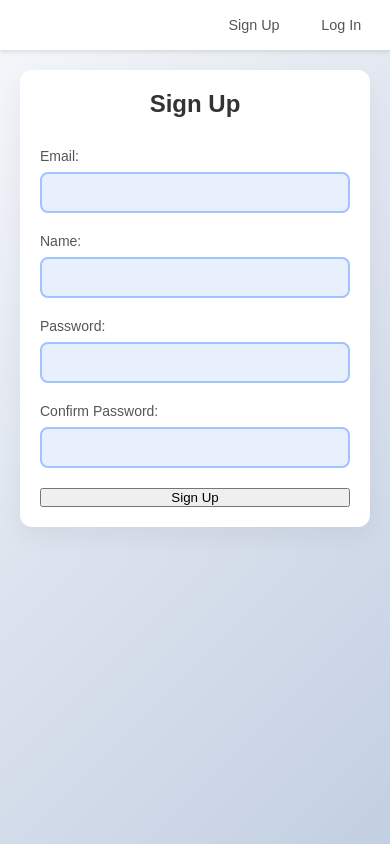
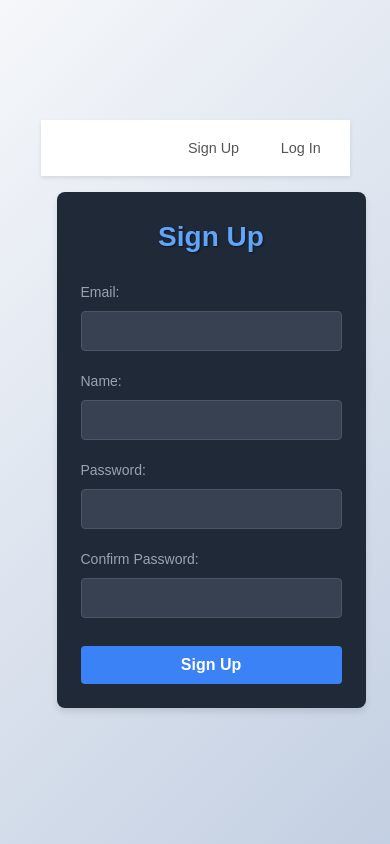
Before and after one commit to Ajodo-Godson/Hierarchical-To-Do-List, a React (Create React App) app in the folder frontend/: page /signup in a window 390 px wide. Built offline with nearby package versions, Linux system fonts and the light colour scheme.

Commit message:
more ui designs

```diff
--- a/frontend/src/App.css
+++ b/frontend/src/App.css
@@ -86,7 +86,7 @@ h1 {
   }
 
   nav a {
-    padding: 0.4rem 0.8rem;
+    padding: 0.2rem 0.8rem;
     font-size: 0.9rem;
   }
 
--- a/frontend/src/App.js
+++ b/frontend/src/App.js
@@ -1,24 +1,49 @@
 import React from 'react';
-import { BrowserRouter as Router, Route, Routes, Link } from 'react-router-dom';
+import { BrowserRouter as Router, Route, Routes, Link, useLocation, useNavigate } from 'react-router-dom';
 import Signup from './components/Signup';
 import Login from './components/Login';
 import Dashboard from './components/Dashboard';
 import './App.css';
 
+const Navigation = () => {
+  const location = useLocation();
+  const navigate = useNavigate();
+
+  const handleLogout = () => {
+    localStorage.removeItem('token');
+    navigate('/login');
+  };
+
+  return (
+    <nav>
+      <ul>
+        {location.pathname === '/dashboard' ? (
+          <li><button onClick={handleLogout}>Log Out</button></li>
+        ) : (
+          location.pathname === '/' ? (
+            <>
+              <li>Do you have an account? <Link to="/login">Log In</Link> or <Link to="/signup">Sign Up</Link></li>
+            </>
+          ) : (
+            <>
+              <li><Link to="/signup">Sign Up</Link></li>
+              <li><Link to="/login">Log In</Link></li>
+            </>
+          )
+        )}
+      </ul>
+    </nav>
+  );
+};
+
 const App = () => {
   return (
     <Router>
-      <nav>
-        <ul>
-          <li><Link to="/signup">Sign Up</Link></li>
-          <li><Link to="/login">Log In</Link></li>
-        </ul>
-      </nav>
-
+      <Navigation />
       <Routes>
         <Route path="/signup" element={<Signup />} />
         <Route path="/login" element={<Login />} />
-        <Route path='dashboard' element={<Dashboard />} />
+        <Route path='/dashboard' element={<Dashboard />} />
         <Route path="/" element={<h1>Welcome to the App!</h1>} />
       </Routes>
     </Router>
--- a/frontend/src/styles/auth.css
+++ b/frontend/src/styles/auth.css
@@ -1,164 +1,140 @@
+/* Dark theme auth styling */
+body {
+    font-family: 'Arial', sans-serif;
+    background-color: #111827;
+    color: #e5e7eb;
+    line-height: 1.5;
+    margin: 0;
+    padding: 0;
+    display: flex;
+    justify-content: center;
+    align-items: center;
+    min-height: 100vh;
+}
+
 .auth-container {
+    background-color: #1f2937;
+    border-radius: 8px;
+    padding: 2rem;
+    box-shadow: 0 4px 6px rgba(0, 0, 0, 0.1);
+    width: 100%;
     max-width: 400px;
-    margin: 50px auto;
-    padding: 40px;
-    border-radius: 16px;
-    box-shadow: 0 10px 25px rgba(0, 0, 0, 0.05);
-    background-color: #ffffff;
-    font-family: 'Poppins', sans-serif;
 }
 
 .auth-container h2 {
+    color: #60a5fa;
     text-align: center;
-    margin-bottom: 30px;
-    color: #333333;
-    font-size: 28px;
+    margin-bottom: 1.5rem;
+    font-size: 1.75rem;
     font-weight: 600;
 }
 
-.auth-container p.error {
-    text-align: center;
-    margin: 10px 0;
-    padding: 10px;
-    color: #d9534f;
-    background-color: #f8d7da;
-    border-radius: 4px;
-    font-size: 14px;
+form {
+    display: flex;
+    flex-direction: column;
+    gap: 1.25rem;
 }
 
-.auth-container form {
+form div {
     display: flex;
     flex-direction: column;
-    gap: 20px;
 }
 
-.form-group {
-    position: relative;
+label {
+    margin-bottom: 0.5rem;
+    font-size: 0.875rem;
+    color: #9ca3af;
+    font-weight: 500;
 }
 
-.auth-container label {
-    display: block;
-    margin-bottom: 8px;
-    color: #555555;
-    font-weight: 500;
-    font-size: 14px;
+input {
+    padding: 0.75rem;
+    border: 1px solid #4b5563;
+    border-radius: 4px;
+    background-color: #374151;
+    color: #e5e7eb;
+    font-size: 1rem;
+    transition: border-color 0.3s ease, box-shadow 0.3s ease;
 }
 
-.auth-container input {
-    width: 100%;
-    padding: 12px 16px;
-    border: 2px solid #a1c4fd;
-    border-radius: 8px;
-    font-size: 16px;
-    transition: all 0.3s ease;
-    background-color: #e8f0fe;
-    color: #333333;
+input:focus {
+    outline: none;
+    border-color: #60a5fa;
+    box-shadow: 0 0 0 2px rgba(96, 165, 250, 0.2);
 }
 
-.auth-container input::placeholder {
-    color: #999999;
+button {
+    padding: 0.75rem;
+    background-color: #3b82f6;
+    color: #ffffff;
+    border: none;
+    border-radius: 4px;
+    font-size: 1rem;
+    font-weight: 600;
+    cursor: pointer;
+    transition: background-color 0.3s ease;
+    margin-top: 0.5rem;
 }
 
-.auth-container input:focus {
-    border-color: #ff7f50;
-    background-color: #ffffff;
-    outline: none;
-    box-shadow: 0 0 0 3px rgba(255, 127, 80, 0.2);
+button:hover {
+    background-color: #2563eb;
 }
 
-.auth-button {
-    padding: 14px;
-    background: linear-gradient(45deg, #ff7f50, #feb47b);
-    color: #ffffff;
-    border: none;
-    border-radius: 8px;
-    font-size: 16px;
-    font-weight: 600;
-    cursor: pointer;
-    transition: all 0.3s ease;
-    margin-top: 10px;
+button:active {
+    transform: translateY(1px);
 }
 
-.auth-button:hover {
-    background: linear-gradient(45deg, #feb47b, #ff7f50);
-    transform: translateY(-2px);
-    box-shadow: 0 4px 6px rgba(0, 0, 0, 0.1);
+p {
+    text-align: center;
+    margin-top: 1rem;
+    padding: 0.75rem;
+    border-radius: 4px;
+    font-size: 0.875rem;
+    font-weight: 500;
 }
 
-.auth-button:active {
-    transform: translateY(0);
-    box-shadow: none;
+/* Success message */
+p:not([style*="color: #ef4444"]) {
+    background-color: #065f46;
+    color: #d1fae5;
 }
 
-.auth-links {
-    margin-top: 20px;
-    text-align: center;
+/* Error message */
+p[style*="color: #ef4444"] {
+    background-color: #7f1d1d;
+    color: #fecaca;
 }
 
-.auth-link {
-    color: #ff7f50;
-    text-decoration: none;
-    font-size: 14px;
-    font-weight: 500;
-    padding: 5px 10px;
-    border-radius: 4px;
-    transition: all 0.3s ease;
+/* Animation for form appearance */
+@keyframes fadeIn {
+    from {
+        opacity: 0;
+        transform: translateY(-20px);
+    }
+
+    to {
+        opacity: 1;
+        transform: translateY(0);
+    }
 }
 
-.auth-link:hover {
-    color: #ffffff;
-    background-color: #ff7f50;
+.auth-container {
+    animation: fadeIn 0.5s ease-out;
 }
 
-.divider {
-    margin: 20px 0;
-    text-align: center;
-    position: relative;
-}
-
-.divider::before,
-.divider::after {
-    content: "";
-    position: absolute;
-    top: 50%;
-    width: 45%;
-    height: 1px;
-    background-color: #e2e8f0;
-}
-
-.divider::before {
-    left: 0;
-}
-
-.divider::after {
-    right: 0;
-}
-
-.divider-text {
-    background-color: white;
-    padding: 0 10px;
-    color: #718096;
-    font-size: 14px;
-}
-
-@media (max-width: 500px) {
+/* Responsive adjustments */
+@media (max-width: 480px) {
     .auth-container {
-        margin: 20px;
-        padding: 20px;
-        border-radius: 12px;
+        padding: 1.5rem;
+        margin: 1rem;
     }
 
-    .auth-container h2 {
-        font-size: 24px;
+    input,
+    button {
+        padding: 0.625rem;
     }
 
-    .auth-button {
-        padding: 12px;
-        font-size: 15px;
-    }
-
-    .auth-container input {
-        padding: 10px 14px;
-        font-size: 15px;
+    h2 {
+        font-size: 1.5rem;
     }
 }
--- a/frontend/src/styles/dashboard.css
+++ b/frontend/src/styles/dashboard.css
@@ -1,220 +1,239 @@
-/* Modern Dashboard Styling */
+/* Dark Modern Dashboard Styling */
+body {
+    font-family: 'Arial', sans-serif;
+    background-color: #111827;
+    color: #e5e7eb;
+    line-height: 1.5;
+}
+
 .dashboard-container {
-    max-width: 1400px;
+    max-width: 1200px;
     margin: 0 auto;
     padding: 2rem;
-    background-color: #f8fafc;
-    min-height: 100vh;
 }
 
 h2 {
     font-size: 2rem;
-    font-weight: 600;
-    color: #1e293b;
-    margin-bottom: 2rem;
+    font-weight: 700;
+    color: #f3f4f6;
+    margin-bottom: 1.5rem;
     text-align: center;
+    text-shadow: 1px 1px 2px rgba(0, 0, 0, 0.5);
 }
 
 .add-list {
-    margin-bottom: 2rem;
     display: flex;
     gap: 1rem;
-    max-width: 600px;
-    margin-inline: auto;
+    margin-bottom: 2rem;
 }
 
 .add-list input {
     flex: 1;
-    padding: 0.75rem 1rem;
-    border: 1px solid #e2e8f0;
-    border-radius: 0.5rem;
-    background-color: white;
-    font-size: 0.875rem;
-    transition: border-color 0.2s, box-shadow 0.2s;
+    padding: 0.75rem;
+    border: 1px solid #4b5563;
+    border-radius: 0.375rem;
+    font-size: 1rem;
+    background-color: #1f2937;
+    color: #e5e7eb;
 }
 
 .add-list input:focus {
     outline: none;
     border-color: #60a5fa;
-    box-shadow: 0 0 0 3px rgba(96, 165, 250, 0.2);
+    box-shadow: 0 0 0 3px rgba(96, 165, 250, 0.3);
+}
+
+.add-list button,
+.item-actions button {
+    padding: 0.75rem 1rem;
+    background-color: #3b82f6;
+    color: #f3f4f6;
+    border: none;
+    border-radius: 0.375rem;
+    font-size: 1rem;
+    font-weight: 600;
+    cursor: pointer;
+    transition: background-color 0.2s;
+}
+
+.add-list button:hover,
+.item-actions button:hover {
+    background-color: #2563eb;
 }
 
 .todo-lists {
     display: grid;
-    grid-template-columns: repeat(auto-fit, minmax(350px, 1fr));
+    grid-template-columns: repeat(auto-fit, minmax(300px, 1fr));
     gap: 1.5rem;
-    align-items: start;
 }
 
 .todo-list {
-    background: white;
-    border-radius: 0.75rem;
-    box-shadow: 0 1px 3px rgba(0, 0, 0, 0.1);
-    padding: 1.5rem;
-    display: flex;
-    flex-direction: column;
-    gap: 1rem;
+    background-color: #1f2937;
+    border-radius: 0.5rem;
+    box-shadow: 0 1px 3px 0 rgba(0, 0, 0, 0.1), 0 1px 2px 0 rgba(0, 0, 0, 0.06);
+    overflow: hidden;
 }
 
-.todo-list h3 {
+.list-header {
+    display: flex;
+    justify-content: space-between;
+    align-items: center;
+    padding: 1rem;
+    background-color: #374151;
+    border-bottom: 1px solid #4b5563;
+}
+
+.list-header h3 {
     font-size: 1.25rem;
     font-weight: 600;
-    color: #1e293b;
-    padding-bottom: 0.75rem;
-    border-bottom: 2px solid #e2e8f0;
-    margin-bottom: 0.5rem;
+    color: #e5e7eb;
+    margin: 0;
+}
+
+.list-header button {
+    padding: 0.5rem 0.75rem;
+    background-color: #ef4444;
+    color: #f3f4f6;
+    border: none;
+    border-radius: 0.25rem;
+    font-size: 0.875rem;
+    cursor: pointer;
+    transition: background-color 0.2s;
+}
+
+.list-header button:hover {
+    background-color: #dc2626;
 }
 
 .todo-items {
     list-style: none;
-    padding: 0;
+    padding: 1rem;
     margin: 0;
-    display: flex;
-    flex-direction: column;
-    gap: 0.75rem;
 }
 
 .todo-item {
-    background: white;
-    border: 1px solid #e2e8f0;
-    border-radius: 0.5rem;
-    padding: 1rem;
-    transition: all 0.2s;
+    background-color: #374151;
+    border: 1px solid #4b5563;
+    border-radius: 0.375rem;
+    margin-bottom: 0.75rem;
+    transition: box-shadow 0.2s;
 }
 
 .todo-item:hover {
-    border-color: #cbd5e1;
-    box-shadow: 0 2px 4px rgba(0, 0, 0, 0.05);
+    box-shadow: 0 2px 4px rgba(0, 0, 0, 0.2);
 }
 
 .item-header {
     display: flex;
     align-items: center;
-    gap: 0.75rem;
+    padding: 0.75rem;
+    gap: 0.5rem;
 }
 
 .item-header span {
     flex: 1;
     font-size: 0.875rem;
-    color: #334155;
+    color: #e5e7eb;
 }
 
 .item-header button {
-    padding: 0.5rem;
+    padding: 0.25rem 0.5rem;
+    background-color: #4b5563;
+    color: #e5e7eb;
     border: none;
-    border-radius: 0.375rem;
-    background: #f1f5f9;
-    color: #64748b;
+    border-radius: 0.25rem;
+    font-size: 0.75rem;
     cursor: pointer;
-    font-size: 0.75rem;
-    transition: all 0.2s;
-    min-width: 32px;
-    height: 32px;
-    display: flex;
-    align-items: center;
-    justify-content: center;
+    transition: background-color 0.2s;
 }
 
 .item-header button:hover {
-    background: #e2e8f0;
-    color: #334155;
-}
-
-/* Collapse/Expand button */
-.item-header button:first-child {
-    background: #e2e8f0;
-    font-weight: bold;
-}
-
-/* Complete/Delete buttons */
-.item-header button:not(:first-child) {
-    font-size: 0.75rem;
-    padding: 0.5rem 0.75rem;
+    background-color: #6b7280;
 }
 
 .item-actions {
-    margin-top: 0.75rem;
     display: flex;
+    padding: 0.5rem;
     gap: 0.5rem;
 }
 
 .item-actions input {
     flex: 1;
-    padding: 0.5rem 0.75rem;
-    border: 1px solid #e2e8f0;
-    border-radius: 0.375rem;
-    font-size: 0.875rem;
-    background: #f8fafc;
-}
-
-.item-actions input:focus {
-    outline: none;
-    border-color: #60a5fa;
-    box-shadow: 0 0 0 3px rgba(96, 165, 250, 0.2);
+    padding: 0.375rem;
+    border: 1px solid #4b5563;
+    border-radius: 0.25rem;
+    font-size: 0.8125rem;
+    background-color: #1f2937;
+    color: #e5e7eb;
 }
 
 .item-actions button {
-    padding: 0.5rem 1rem;
-    background: #3b82f6;
-    color: white;
+    padding: 0.375rem 0.75rem;
+    background-color: #3b82f6;
+    color: #f3f4f6;
     border: none;
     border-radius: 0.375rem;
-    font-size: 0.875rem;
+    font-size: 0.8125rem;
+    font-weight: 600;
     cursor: pointer;
     transition: background-color 0.2s;
 }
 
 .item-actions button:hover {
-    background: #2563eb;
+    background-color: #2563eb;
 }
 
 .subtask {
     margin-left: 1.5rem;
-    padding-left: 1rem;
-    border-left: 2px solid #e2e8f0;
-    margin-top: 0.75rem;
-}
-
-.item-depth-1 {
-    background: white;
+    padding-left: 0.75rem;
+    border-left: 2px solid #4b5563;
 }
 
 .item-depth-2 {
-    background: #f8fafc;
+    background-color: #4b5563;
 }
 
 .item-depth-3 {
-    background: #f1f5f9;
+    background-color: #6b7280;
 }
 
-/* Message styling */
-p {
+.message {
     text-align: center;
     padding: 0.75rem;
-    border-radius: 0.5rem;
-    background: #f0fdf4;
-    color: #166534;
-    margin-bottom: 1.5rem;
+    margin-bottom: 1rem;
+    border-radius: 0.375rem;
+    background-color: #1e40af;
+    color: #bfdbfe;
+    animation: fadeOut 5s forwards;
+    position: fixed;
+    top: 1rem;
+    left: 50%;
+    transform: translateX(-50%);
+    z-index: 1000;
 }
 
-/* Completed items */
-.todo-item.completed {
-    opacity: 0.75;
+@keyframes fadeOut {
+    0% {
+        opacity: 1;
+    }
+
+    70% {
+        opacity: 1;
+    }
+
+    100% {
+        opacity: 0;
+    }
 }
 
-.todo-item.completed .item-header span {
-    text-decoration: line-through;
-    color: #94a3b8;
-}
-
-/* Dragging state */
+/* Dragging styles */
 .todo-item.dragging {
     opacity: 0.5;
-    background: #f1f5f9;
+    box-shadow: 0 4px 6px rgba(0, 0, 0, 0.2);
 }
 
 /* Responsive adjustments */
-@media (max-width: 768px) {
+@media (max-width: 640px) {
     .dashboard-container {
         padding: 1rem;
     }
@@ -223,18 +242,13 @@ p {
         grid-template-columns: 1fr;
     }
 
-    .item-header {
-        flex-wrap: wrap;
+    .item-header,
+    .item-actions {
+        flex-direction: column;
+        align-items: stretch;
     }
 
-    .item-header button {
-        font-size: 0.75rem;
-    }
-
-    .item-actions {
-        flex-direction: column;
-    }
-
+    .item-header button,
     .item-actions button {
         width: 100%;
     }
```
Also changed, not shown: frontend/src/components/Dashboard.js (+58 -7 lines), 2 other files (tests, documents, lock files or other folders).
